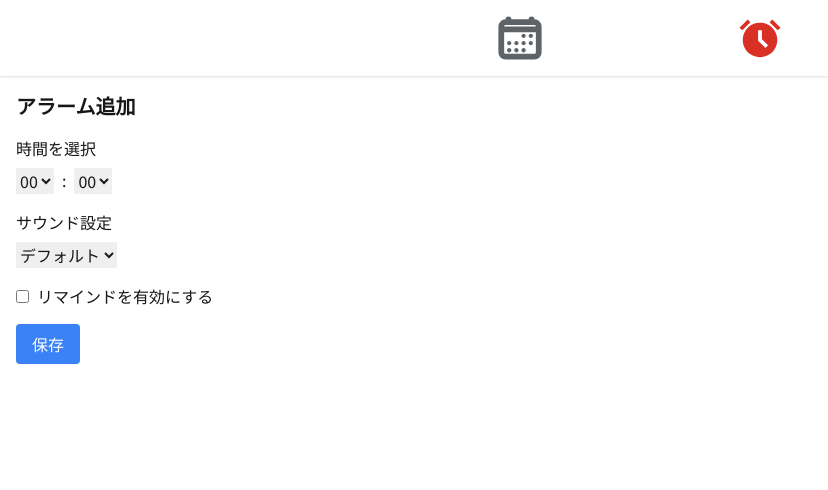
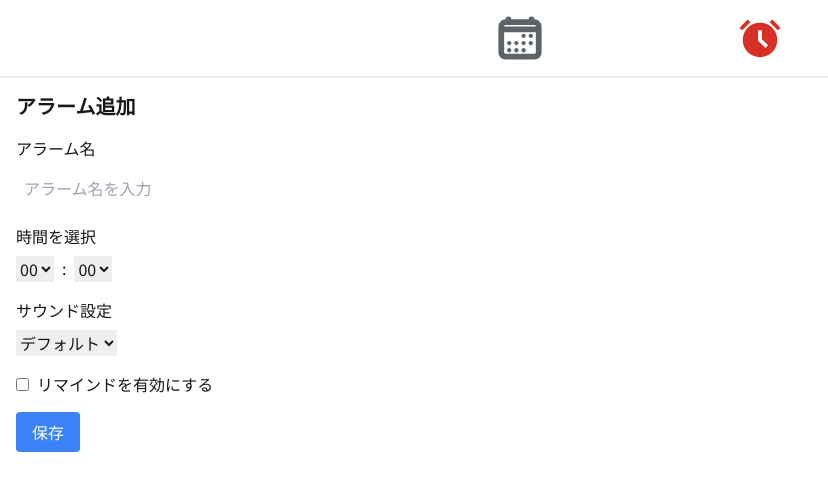
Before and after one commit to Go3105/mezamashitai, a Next.js app in the folder my-app/: page /alarmAdd in a window 1280 px wide. Shown: the top 490 px of the page, without its empty margins (0-828 px from the left). Built offline with nearby package versions, Linux system fonts and the light colour scheme.

Commit message:
名付けできるようにした

```diff
--- a/my-app/src/app/_components/AlarmAdd.tsx
+++ b/my-app/src/app/_components/AlarmAdd.tsx
@@ -6,17 +6,19 @@ import { useAlarmContext } from "./AlarmContext";
 import { useRouter } from "next/navigation";
 
 const AlarmAdd = () => {
+    const [name, setName] = useState("");
     const [time, setTime] = useState({ hours: "00", minutes: "00" });
     const [sound, setSound] = useState("default");
     const [remind, setRemind] = useState(false);
+
     const { addAlarm } = useAlarmContext();
     const router = useRouter();
 
     const handleSave = () => {
         const formattedTime = `${time.hours}:${time.minutes}`;
         addAlarm({
-            id: 0, time: formattedTime, sound, remind,
-            isActive: false
+            id: 0, name, time: formattedTime, sound, remind,
+            isActive: true
         });
         router.push("/alarm"); // 一覧画面に戻る
     };
@@ -24,6 +26,19 @@ const AlarmAdd = () => {
     return (
         <div className="p-4">
             <h2 className="text-xl font-bold mb-4">アラーム追加</h2>
+            <div className="mb-4">
+                <label htmlFor="name" className="block mb-2">アラーム名</label>
+                <input
+                    id="name"
+                    type="text"
+                    value={name}
+                    onChange={(e) => setName(e.target.value)}
+                    className="bordar rounded p-2 w-full"
+                    placeholder="アラーム名を入力"
+                />
+            </div>
+
+
             <div className="mb-4">
                 <label htmlFor="time" className="block mb-2">時間を選択</label>
                 <div className="flex">
--- a/my-app/src/app/_components/AlarmContext.tsx
+++ b/my-app/src/app/_components/AlarmContext.tsx
@@ -8,6 +8,7 @@ type Alarm = {
     sound: string;
     remind: boolean;
     isActive: boolean;
+    name: string;
 };
 
 type AlarmContextType = {
--- a/my-app/src/app/_components/AlarmItem.tsx
+++ b/my-app/src/app/_components/AlarmItem.tsx
@@ -3,6 +3,7 @@ import React from "react";
 type AlarmItemProps = {
     alarm: {
         id: number;
+        name: string;
         time: string;
         isActive: boolean;
     };
@@ -19,13 +20,14 @@ export default function AlarmItem({ alarm, onToggle, onDelete }: AlarmItemProps)
     };
 
     return(
-        <li className="flex items-center justify-between mb-2">
-            <span>{alarm.time}</span>
+        <li className="flex items-center justify-center text-center mb-2">
+            <span className="flex-1">{alarm.name}</span>
+            <span className="flex-1">{alarm.time}</span>
             <input
                 type="checkbox"
                 checked={alarm.isActive}
                 onChange={onToggle}
-                className="toggle-checkbox"
+                className="toggle-checkbox mx-2"
             />
             <button onClick={handleDelete} className="ml-2 text-red-500">削除</button>
         </li>
```
